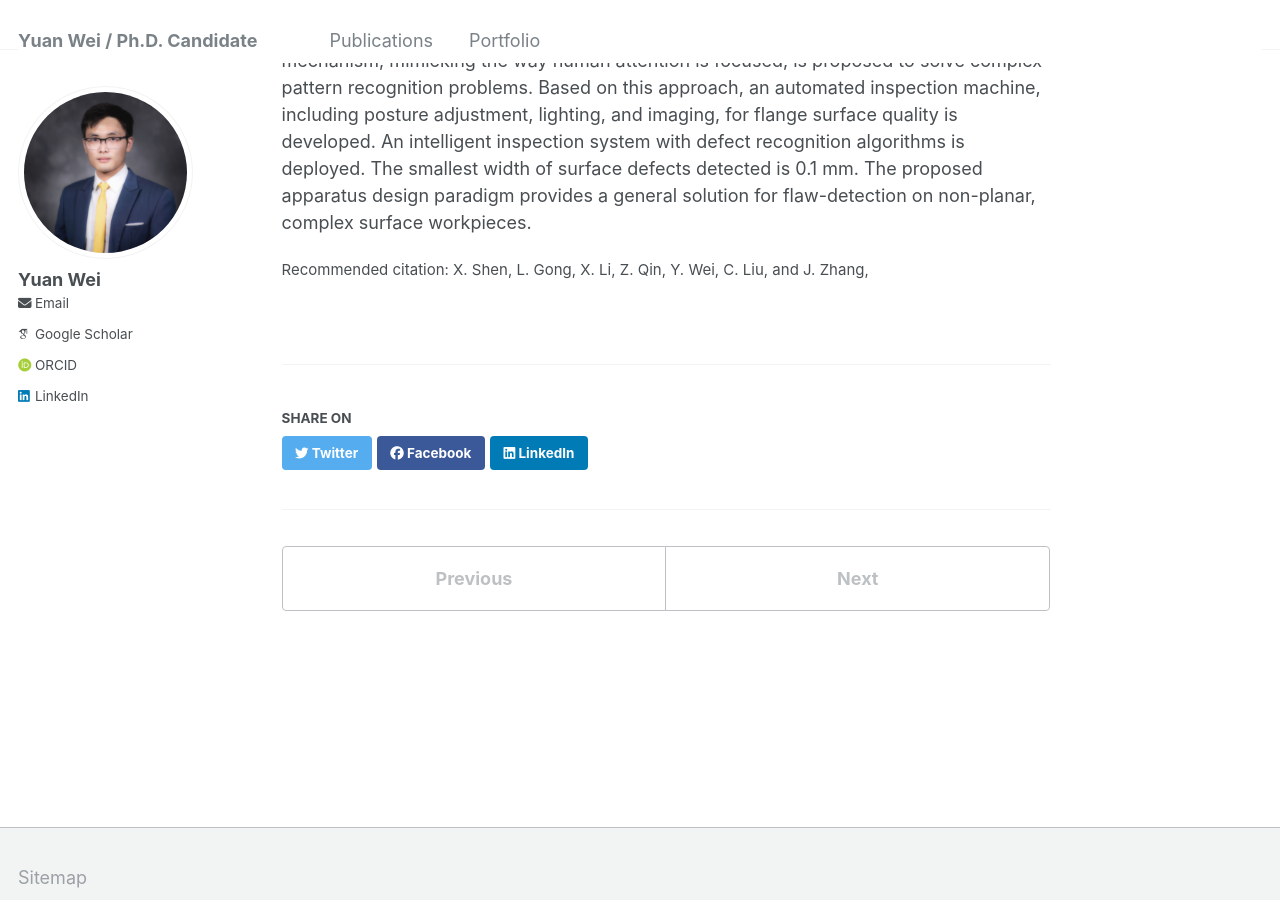
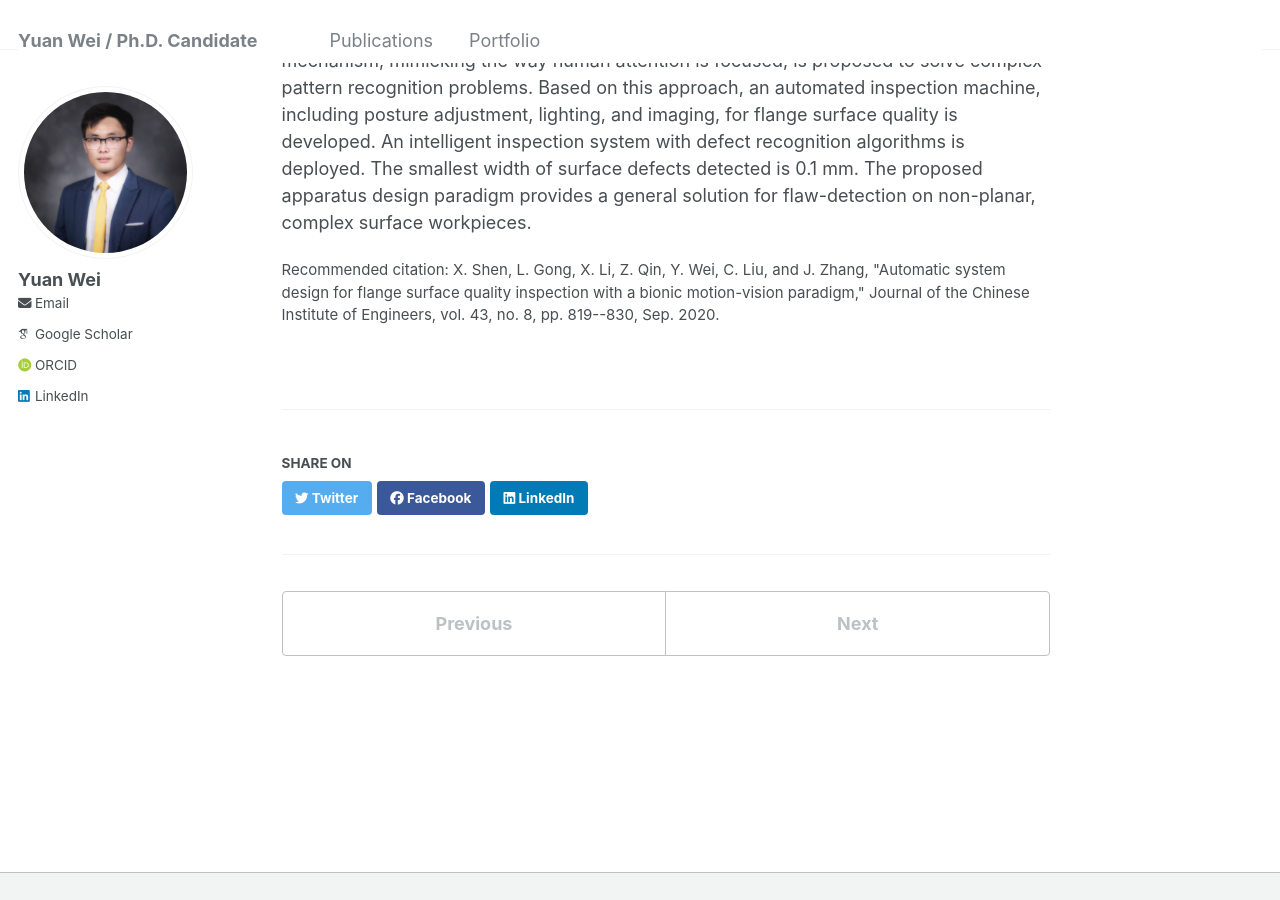
Before and after one commit to JET00wy/YuanWeiWebPage, a Jekyll site: the page built from _publications/shen2020automatic.md, in a window 1280 px wide and 900 px high, scrolled down 461 px. Built offline with Jekyll 4.4.1, drawn with Linux system fonts in a browser that asks for light colours; some web fonts are replaced.

Commit message:
Update shen2020automatic.md

```diff
--- a/_publications/shen2020automatic.md
+++ b/_publications/shen2020automatic.md
@@ -6,7 +6,7 @@ excerpt: # 'This paper is about the number 1. The number 2 is left for future wo
 date: 2020-09-21
 venue: 'Journal of the Chinese Institute of Engineers'
 paperurl: # 'https://www.tandfonline.com/doi/full/10.1080/02533839.2020.1819430'
-citation: 'X. Shen, L. Gong, X. Li, Z. Qin, Y. Wei, C. Liu, and J. Zhang, '
+citation: 'X. Shen, L. Gong, X. Li, Z. Qin, Y. Wei, C. Liu, and J. Zhang, "Automatic system design for flange surface quality inspection with a bionic motion-vision paradigm," Journal of the Chinese Institute of Engineers, vol. 43, no. 8, pp. 819--830, Sep. 2020.'
 ---
 
 Flanges are used to make connections. Their surface quality determines the joint mechanical strength and characteristics, while their defects lead to device failure. Complex surfaces and surface flaws pose challenges to automatic optical inspection (AOI) and conventionally, visual and manual inspection is employed. The aim of this study is to develop an automatic defect detection system for the flange surface, an operational pipeline with a bionic motion-vision mechatronic system, which mimics manual detection. Three methods are proposed as part of the system. The visual-detection-simulating sensing method, mimicking humans defect detection under horizontal light, is proposed to produce images of the defects on multifaceted reflective-metal surfaces. The human-operation simulation method, mimicking human defects detection under different light angles, is designed to optimize the visual perspective angles. The intelligent decision mechanism, mimicking the way human attention is focused, is proposed to solve complex pattern recognition problems. Based on this approach, an automated inspection machine, including posture adjustment, lighting, and imaging, for flange surface quality is developed. An intelligent inspection system with defect recognition algorithms is deployed. The smallest width of surface defects detected is 0.1 mm. The proposed apparatus design paradigm provides a general solution for flaw-detection on non-planar, complex surface workpieces.
```
